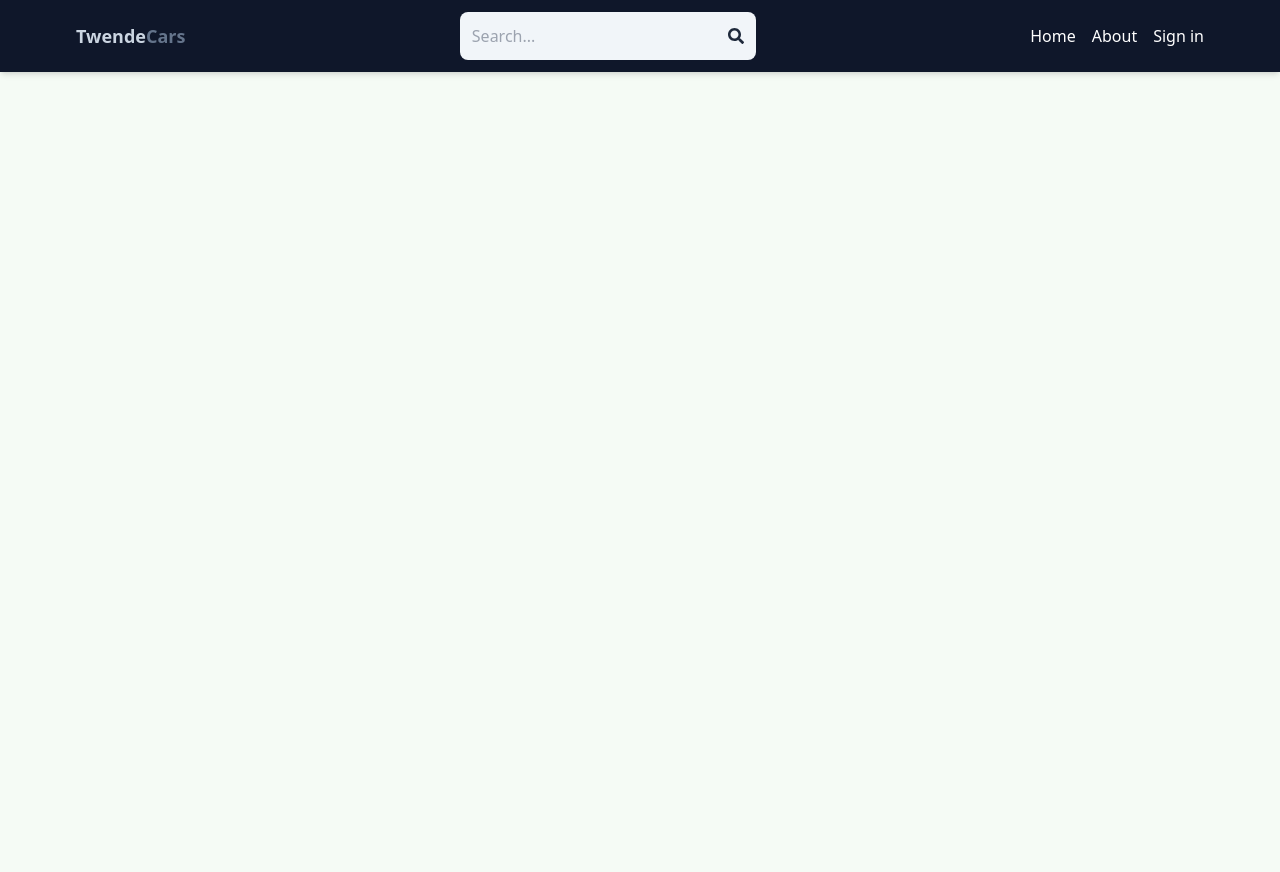
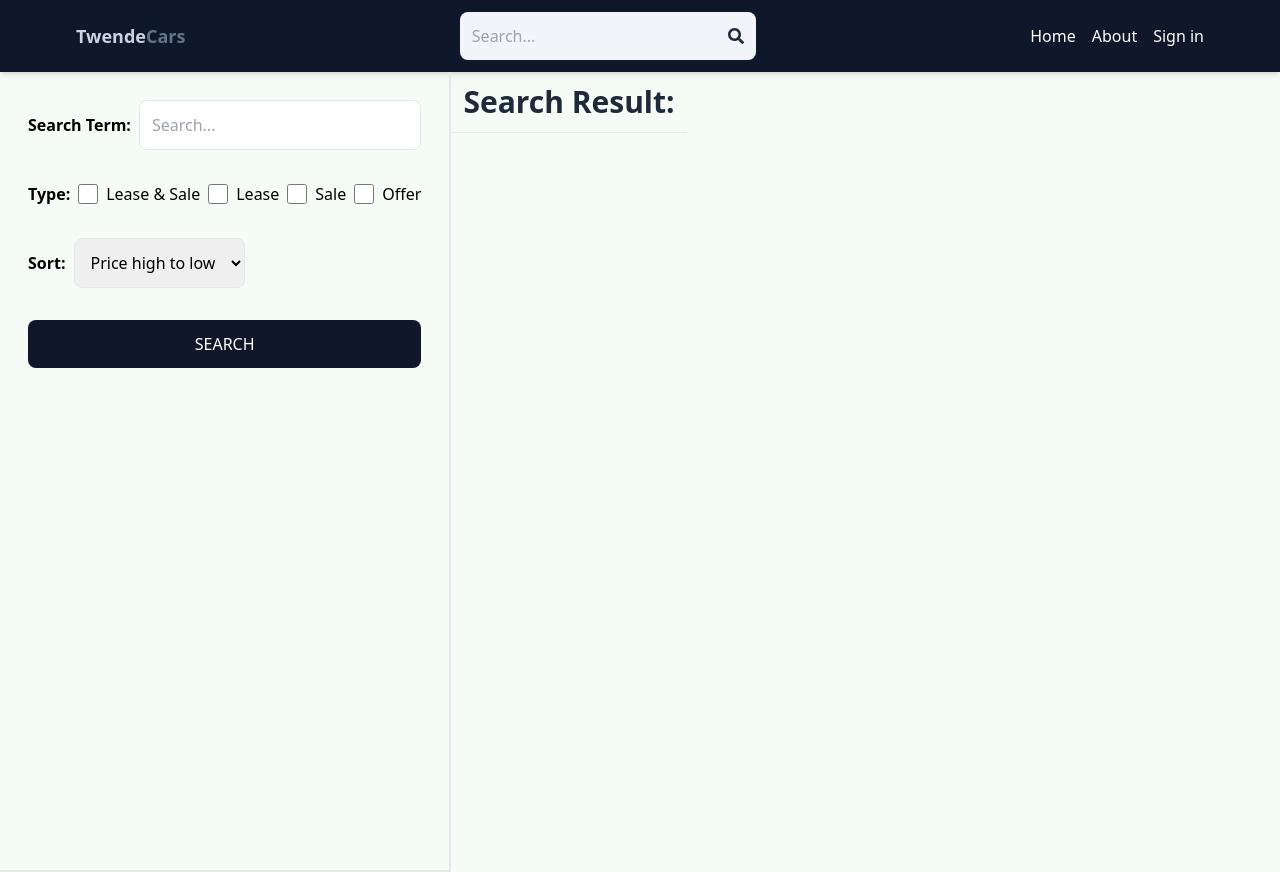
Before and after one commit to Collins7-7/TwendeCars, a React (Vite) app in the folder client/: page /search in a window 1280 px wide. Before the commit the page ends 800 px from the top, so only its background shows below. Built offline with nearby package versions, Linux system fonts and the light colour scheme; no server answers.

Commit message:
Complete search page UI

```diff
--- a/client/src/App.jsx
+++ b/client/src/App.jsx
@@ -11,6 +11,7 @@ import UpdateListing from "./pages/updateListing";
 import { ToastContainer } from "react-toastify";
 import "react-toastify/dist/ReactToastify.css";
 import Listing from "./pages/Listing";
+import Search from "./pages/Search";
 
 function App() {
   return (
@@ -23,6 +24,7 @@ function App() {
         <Route path="/signup" element={<SignUp />} />
         <Route path="/about" element={<About />} />
         <Route path="/listing/:listingId" element={<Listing />} />
+        <Route path="/search" element={<Search />} />
         <Route element={<PrivateRoute />}>
           <Route path="/profile" element={<Profile />} />
           <Route path="create-list" element={<CreateList />}></Route>
--- /dev/null
+++ b/client/src/pages/Search.jsx
@@ -0,0 +1,59 @@
+function Search() {
+  return (
+    <div className="flex flex-col md:flex-row">
+      <div className="p-7 border-b-2 md:border-r-2 md:min-h-screen">
+        <form className="flex flex-col gap-8">
+          <div className="flex gap-2 items-center">
+            <label className="whitespace-nowrap font-semibold">
+              Search Term:
+            </label>
+            <input
+              className=" w-full border p-3 rounded-lg "
+              type="text"
+              placeholder="Search..."
+              id="searchTerm"
+            />
+          </div>
+          <div className="flex gap-2 flex-wrap items-center">
+            <label className="font-semibold">Type:</label>
+            <div className="flex gap-2">
+              <input type="checkbox" className="w-5" id="all" />
+              <span>Lease & Sale</span>
+            </div>
+            <div className="flex gap-2">
+              <input type="checkbox" className="w-5" id="lease" />
+              <span>Lease</span>
+            </div>
+            <div className="flex gap-2">
+              <input type="checkbox" className="w-5" id="sale" />
+              <span>Sale</span>
+            </div>
+            <div className="flex gap-2">
+              <input type="checkbox" className="w-5" id="offer" />
+              <span>Offer</span>
+            </div>
+          </div>
+          <div className="flex gap-2 items-center">
+            <label className="font-semibold">Sort:</label>
+            <select id="sort_order" className="p-3 border rounded-lg">
+              <option value="">Price high to low</option>
+              <option value="">Price low to high</option>
+              <option value="">latest</option>
+              <option value="">oldest</option>
+            </select>
+          </div>
+          <button className="bg-slate-900 text-white p-3 rounded-lg uppercase hover:opacity-95">
+            Search
+          </button>
+        </form>
+      </div>
+      <div className="">
+        <h1 className="font-semibold text-3xl border-b p-3 text-slate-800">
+          Search Result:
+        </h1>
+      </div>
+    </div>
+  );
+}
+
+export default Search;
```
